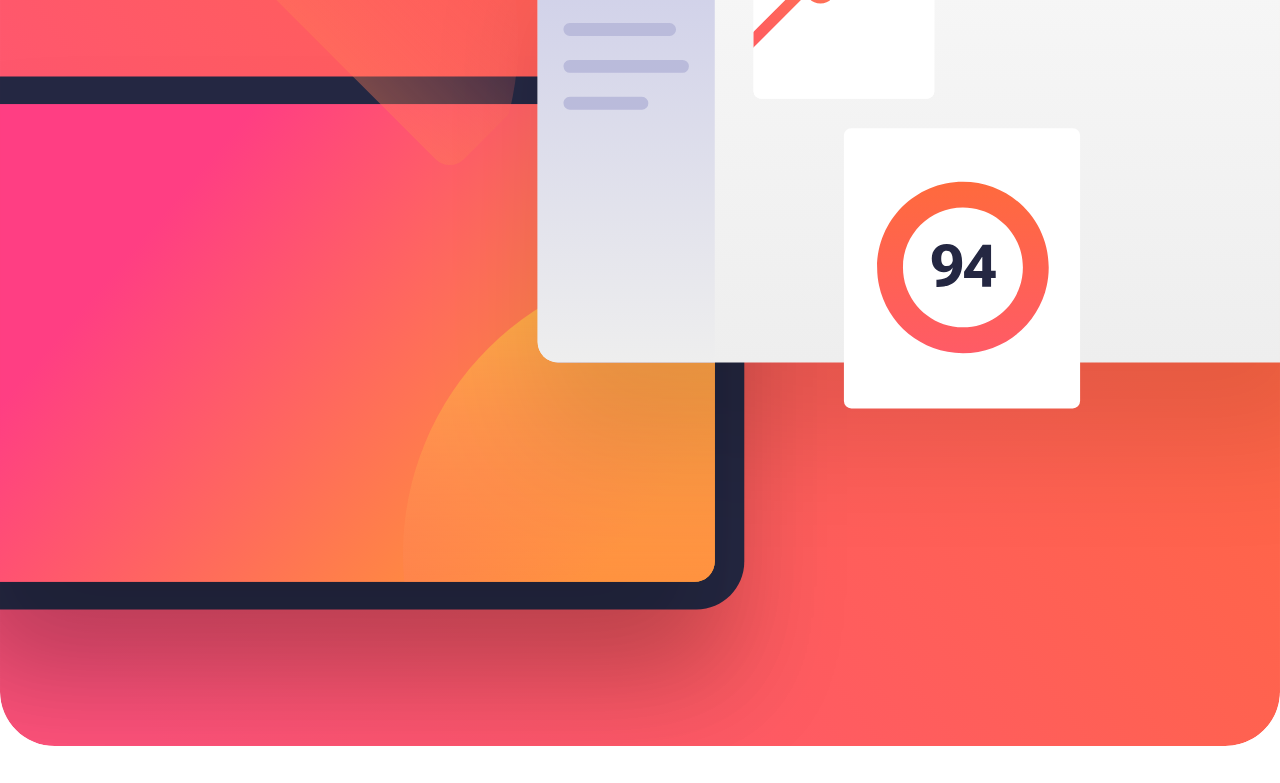
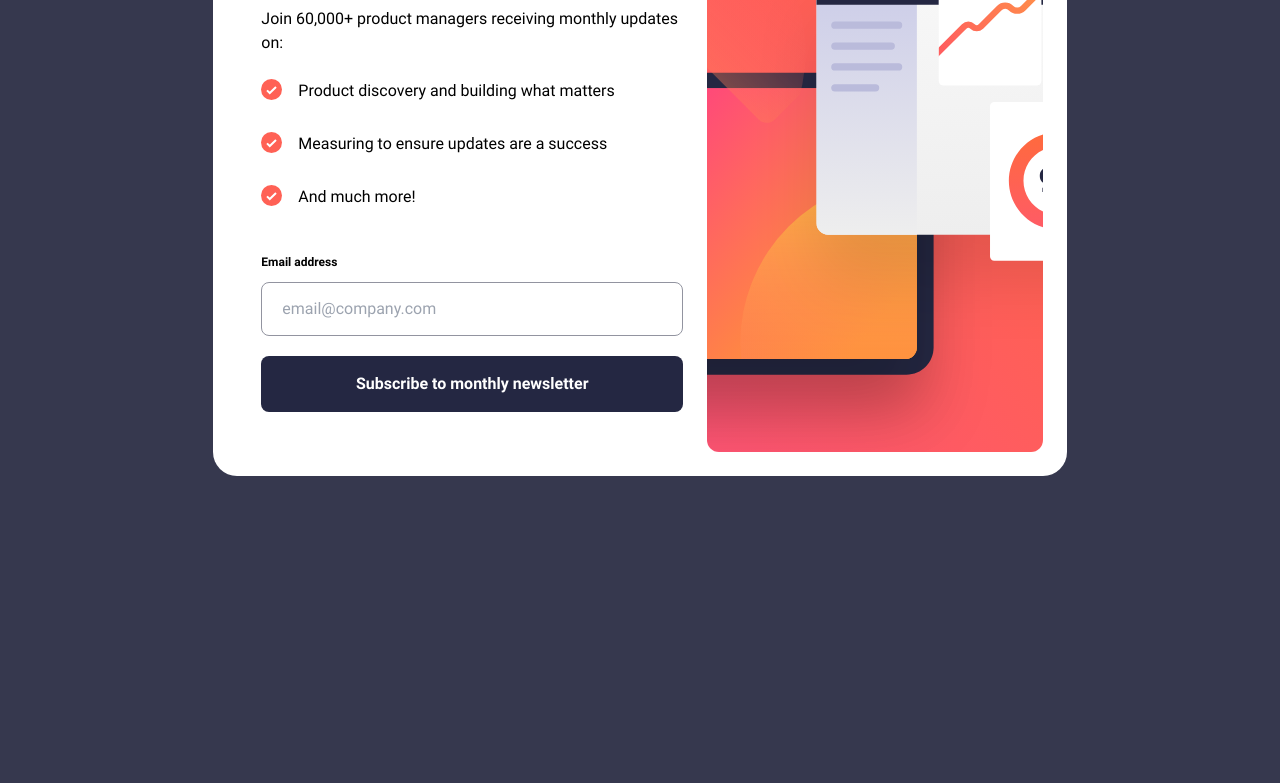
Before and after one commit to EmanuelCruz/newsletter-sign-up-with-success-message-main, a website built with Vite: page index.html in a window 1280 px wide. Shown: the part 223-1006 px from the top of the page. After the commit the page ends 800 px from the top, so only its background shows below. Built offline with nearby package versions, Linux system fonts and the light colour scheme.

Commit message:
feat: desktop layout + switch img form

```diff
--- a/index.html
+++ b/index.html
@@ -17,20 +17,31 @@
       Frontend Mentor | Newsletter sign-up form with success message
     </title>
   </head>
-  <body class="relative">
+  <body class="h-screen xl:bg-charcoal-grey xl:flex xl:justify-center">
+    <div
+      class="relative container m-auto sm:w-8/12 md:w-6/12 lg:w-5/12 xl:w-8/12 xl:bg-custom-white xl:p-6 xl:rounded-3xl xl:flex"
+    >
       <!-- Sign-up form start -->
-    <header class="container m-auto">
+      <header class="xl:order-2 xl:w-5/12">
         <!-- Image -->
-      <figure class="overflow-hidden h-fit">
+        <figure class="overflow-hidden xl:h-full xl:rounded-xl">
           <img
-          src="./assets/images/illustration-sign-up-mobile.svg"
+            srcset="
+              /assets/images/illustration-sign-up-mobile.svg,
+              /assets/images/illustration-sign-up-desktop.svg 1280w
+            "
+            sizes="
+              (max-width: 1279px) 100%,
+              (min-width: 1280px) 1280px
+            "
             alt=""
-          class="w-full"
+            class="w-full xl:h-full xl:object-cover xl:bg-img-form-login-xl"
+            id="img-form-sign-up"
           />
         </figure>
       </header>
       <!-- Body -->
-    <main class="flex flex-col gap-6 px-6 py-10">
+      <main class="flex flex-col gap-6 px-6 py-10 xl:order-1 xl:w-7/12">
         <!-- Title -->
         <h1 class="text-4xl font-bold">Stay updated!</h1>
         <!-- Subtitle -->
@@ -91,7 +102,7 @@
 
       <!-- Modal success message start -->
       <section
-      class="hidden fixed top-0 left-0 right-0 min-h-screen w-full px-6 pt-36 pb-12 bg-custom-white"
+        class="hidden fixed top-0 left-0 right-0 min-h-screen w-full px-6 pt-36 pb-12 bg-custom-white container m-auto sm:w-8/12 md:w-6/12"
         id="modal-success-message"
       >
         <main class="min-h-full flex flex-col">
@@ -112,12 +123,9 @@
           </button>
         </main>
       </section>
+    </div>
     <!-- Modal success message end -->
 
-    <!-- <div class="attribution">
-    Challenge by <a href="https://www.frontendmentor.io?ref=challenge" target="_blank">Frontend Mentor</a>.
-    Coded by <a href="#">Your Name Here</a>.
-  </div> -->
     <script>
       $form = document.getElementById("form-subscribe");
       $modal = document.getElementById("modal-success-message");
```
Lines whose indentation alone changed are shown as unchanged.
